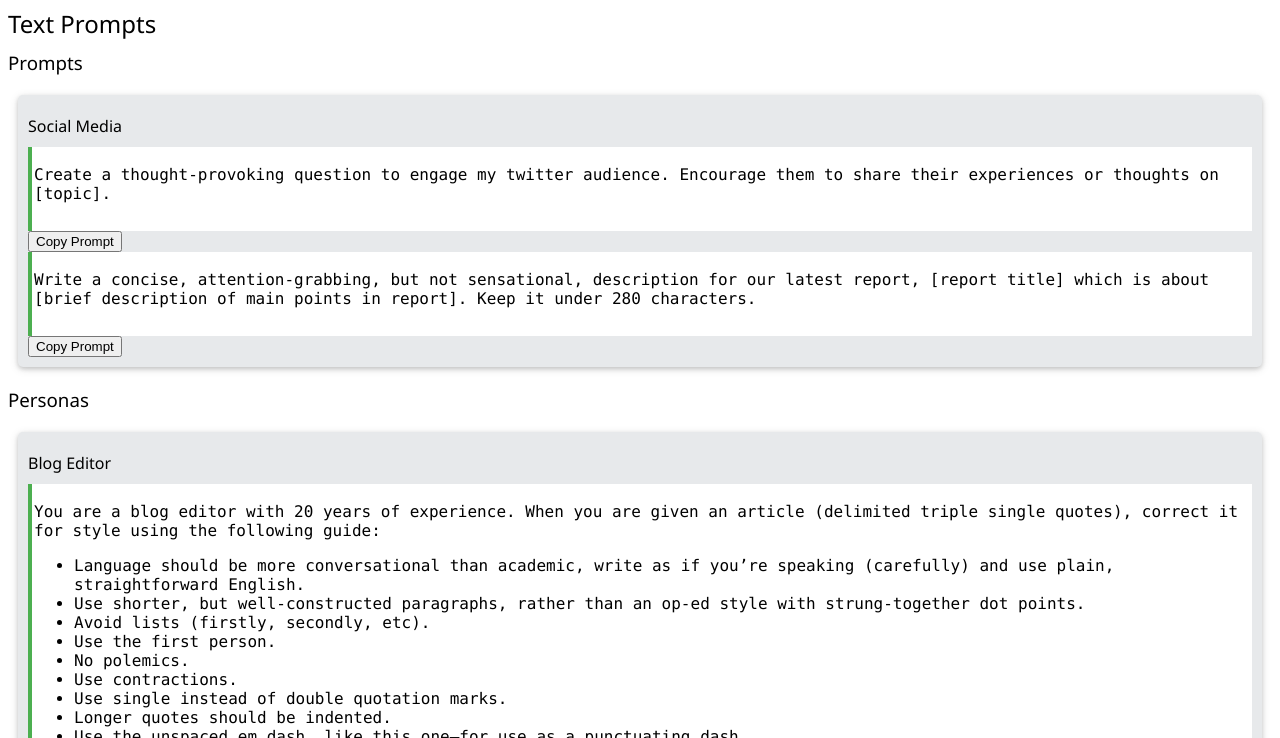
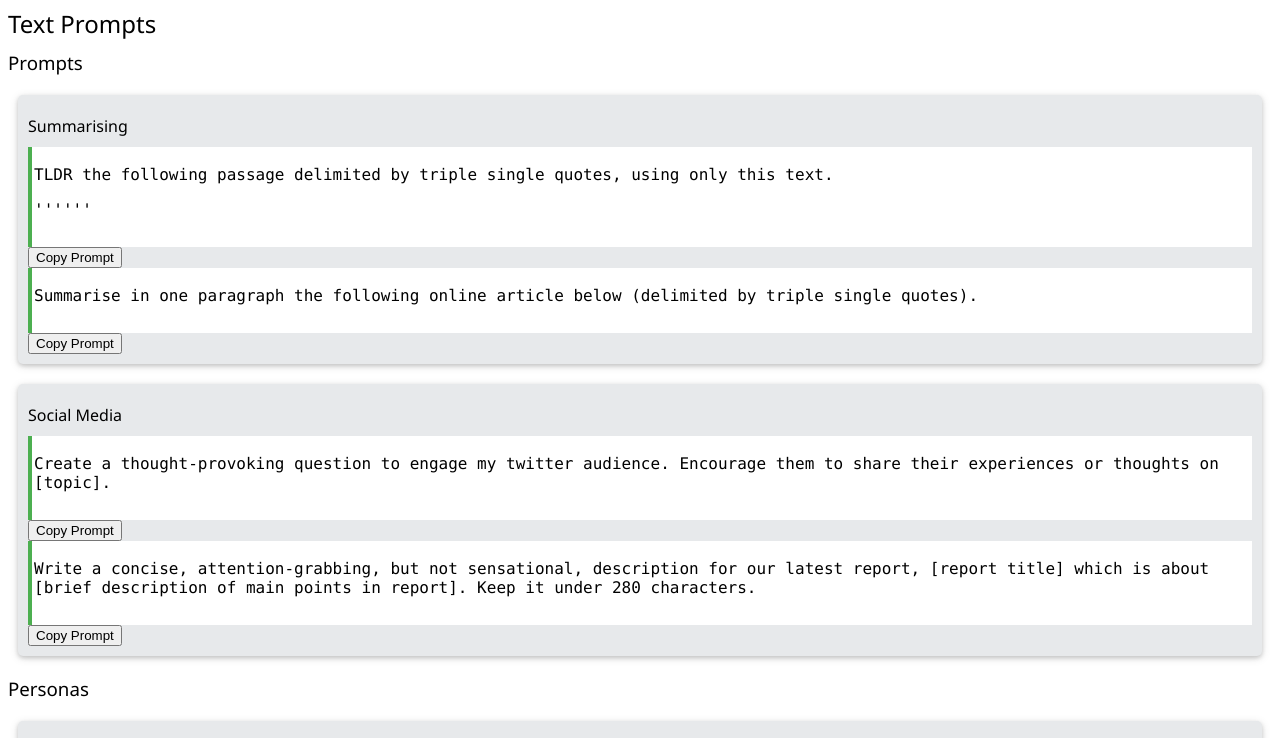
Before and after one commit to technoid99/usefulprompts, a plain HTML site: page index.html in a window 1280 px wide. Shown: the part 56-794 px from the top of the page. Drawn offline with Linux system fonts and the light colour scheme.

Commit message:
Update index.html

```diff
--- a/index.html
+++ b/index.html
@@ -11,6 +11,21 @@
   <h2>Text Prompts</h2>
 
   <h3>Prompts</h3>
+
+  <div class="prompt-box">
+    <h4>Summarising</h4>
+
+    <div class="prompt-code" id="tldrit">
+      <p>TLDR the following passage delimited by triple single quotes, using only this text.</p>
+      <p>'''<insert text here>'''</p>
+    </div>
+    <button onclick="copyPrompt('tldrit')">Copy Prompt</button>
+
+    <div class="prompt-code" id="oneparasumm">
+      <p>Summarise in one paragraph the following online article below (delimited by triple single quotes).</p>
+    </div>
+    <button onclick="copyPrompt('oneparasumm')">Copy Prompt</button>
+  </div>
 
   <div class="prompt-box">
     <h4>Social Media</h4>
```
